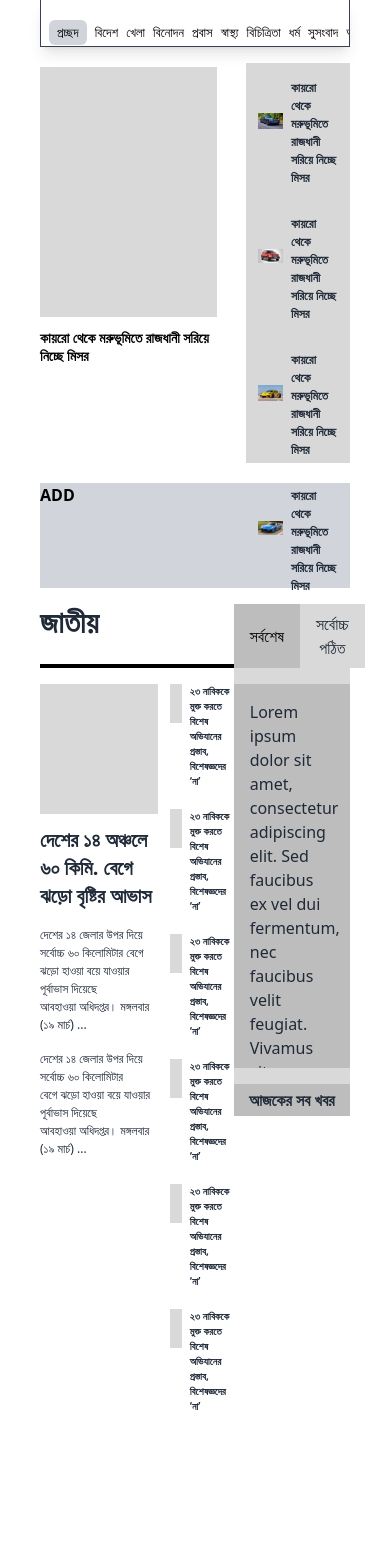
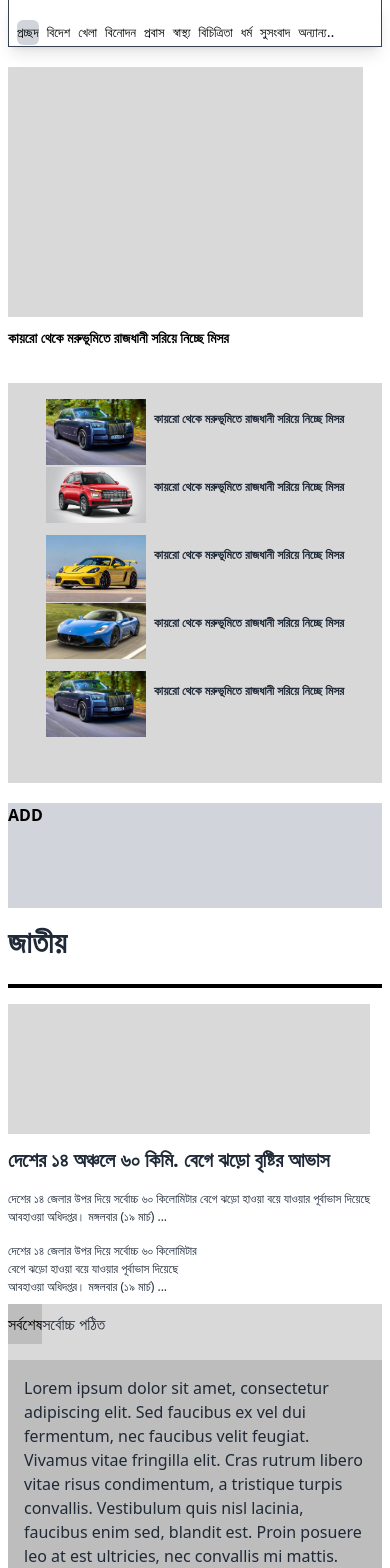
Before and after one commit to Alif102/react-task, a React (Vite) app: page / in a window 390 px wide. Shown: the top 1568 px of the page. Before the commit the page ends 1414 px from the top, so only its background shows below. Built offline with nearby package versions, Linux system fonts and the light colour scheme.

Commit message:
fix bugs

```diff
--- /dev/null
+++ b/src/Layout/Container.jsx
@@ -0,0 +1,10 @@
+/* eslint-disable react/prop-types */
+const Container = ({ children }) => {
+    return (
+      <div className='max-w-[2520px]  xl:px-20 px-0 md:px-10'>
+        {children}
+      </div>
+    )
+  }
+
+  export default Container
--- a/src/Layout/MainLayout.jsx
+++ b/src/Layout/MainLayout.jsx
@@ -1,11 +1,15 @@
 import Home from "../Pages/Home/Home"
+
 
 const MainLayout = () => {
   return (
     <div>
 
         <div className='container mx-auto'>
-        <Home/>
+
+          <Home/>
+
+
 
         </div>
     </div>
--- a/src/Pages/Home/Home.jsx
+++ b/src/Pages/Home/Home.jsx
@@ -13,7 +13,7 @@ import NewsTabs from './RightSide/NewsTabs'
 const Home = () => {
   return (
     <div>
-      <div className='grid md:grid-cols-12 mx-10 gap-6 lg:grid-cols-12 grid-cols-1'>
+      <div className='grid md:grid-cols-12 md:mx-10 mx-2 gap-6 lg:grid-cols-12 grid-cols-1'>
 
 
         <div className='col-span-2 order-last md:order-first hidden lg:block lg:order-first gap-3 '>
@@ -25,12 +25,12 @@ const Home = () => {
         </div>
 
 
-        <div className='col-span-10   '>
+        <div className='md:col-span-10    '>
 
           <Navbar />
-          <div className='grid grid-cols-8 gap-5 '>
+          <div className='grid md:grid-cols-8 lg:grid-cols-8 grid-cols-1 gap-5 '>
 
-            <div className='col-span-5'>
+            <div className='md:col-span-5  col-span-1'>
               <div>
                 <div className='w-[95%] h-[250px] mt-5 bg-[#D9D9D9]'>
 
@@ -39,7 +39,7 @@ const Home = () => {
               </div>
 
             </div>
-            <div className='col-span-3 h-[400px] w-[100%] mt-4 bg-[#D8D8D8]'>
+            <div className='md:col-span-3  col-span-1 h-[400px] w-[100%] mt-4 bg-[#D8D8D8]'>
 
 
               <RightThird />
@@ -50,8 +50,8 @@ const Home = () => {
           </div>
 
           <Add />
-          <div className='grid grid-cols-8 pt-4 pb-5'>
-            <div className='col-span-5 gap-3'>
+          <div className='grid  md:grid-cols-8 grid-cols-1 pt-4 space-y-2 pb-5'>
+            <div className='md:col-span-5 grid-cols-1 gap-3'>
               <h1 className='font-bold text-3xl'>জাতীয়</h1>
               <div className=' border-black py-3 border-b-4'></div>
               <div className='flex flex-1 gap-3 mt-4'>
@@ -66,7 +66,7 @@ const Home = () => {
                 </div>
 
 
-                <div className='w-[100%] mb-3 h-[165px] '>
+                <div className='w-[100%] hidden md:block mb-3 h-[165px] '>
                   <NewsDiv2 />
 
                 </div>
@@ -76,7 +76,7 @@ const Home = () => {
             </div>
 
 
-            <div className='col-span-3'>
+            <div className='md:col-span-3 grid-cols-1'>
               <NewsTabs />
 
 
--- a/src/Pages/Home/RightSide/Navbar.jsx
+++ b/src/Pages/Home/RightSide/Navbar.jsx
@@ -4,7 +4,7 @@ const Navbar = () => {
     <div className="">
       <div className="bg-white shadow-lg h-[47px] border-b border-l w-[100%] overflow-x-auto overflow-y-hidden border-r border-gray-700">
                 <ul className="navbar flex flex items-center justify-start  gap-2">
-                    <li className="nav-item bg-gray-300 px-2 py-1 rounded-md">প্রচ্ছদ</li>
+                    <li className="nav-item bg-gray-300 py-1 rounded-md">প্রচ্ছদ</li>
                     <li className="nav-item">বিদেশ</li>
                     <li className="nav-item">খেলা</li>
                     <li className="nav-item">বিনোদন</li>
--- a/src/Pages/Home/RightSide/NewsTabs.jsx
+++ b/src/Pages/Home/RightSide/NewsTabs.jsx
@@ -8,7 +8,7 @@ const NewsTabs = () => {
     <div className="bg-[#D9D9D9] w-[100%] h-[490px]">
       <div className="flex ">
         <button
-          className={`px-4 py-2 ${
+          className={` py-2 ${
             activeTab === 1 ? 'bg-[#BDBDBD] text-black' : 'bg-[#D9D9D9]'
           }`}
           onClick={() => setActiveTab(1)}
@@ -16,7 +16,7 @@ const NewsTabs = () => {
           সর্বশেষ
         </button>
         <button
-          className={`px-4 py-2 ${
+          className={` py-2 ${
             activeTab === 2 ? 'bg-[#BDBDBD] text-black' : 'bg-[#D9D9D9]'
           }`}
           onClick={() => setActiveTab(2)}
--- a/src/Pages/Home/RightSide/RightThird.jsx
+++ b/src/Pages/Home/RightSide/RightThird.jsx
@@ -9,7 +9,7 @@ const RightThird = () => {
       {/* <div className='col-span-3 col-span-2 w-full md:col-span-3 bg-[#D9D9D9]'> */}
 
 
-<div className='  flex flex-col space-y-4 gap-3 px-3 py-4'>
+<div className='  flex flex-col space-y-4 gap-3 py-4'>
 
 
   <div className='flex justify-center items-center gap-2'>
```
